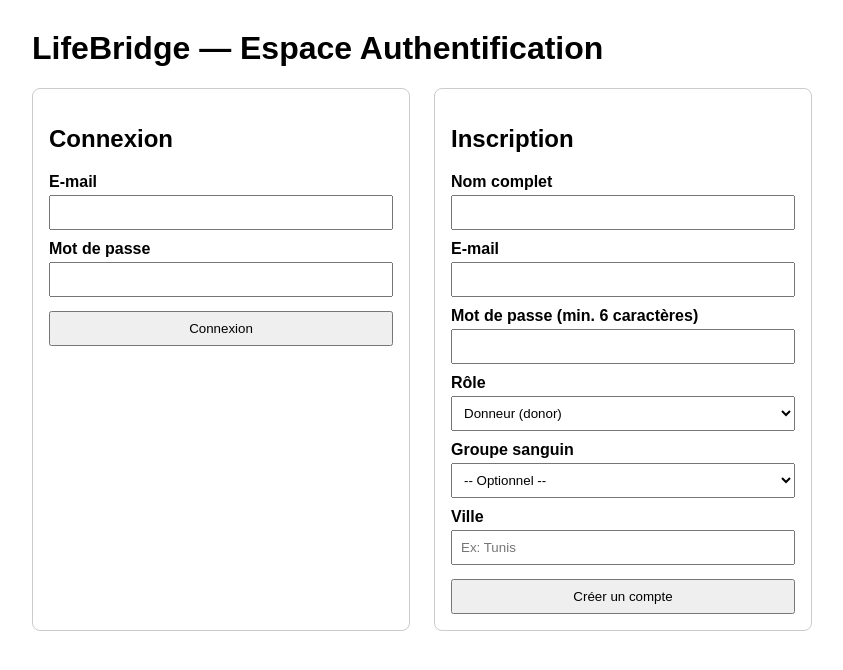
After one commit to Fattouma87/LifeBridge-, a PHP site: page /app/views/auth.php in a window 1280 px wide. The commit adds this page. Shown: the top 670 px of the page, without its empty margins (218-1061 px from the left). Run offline with PHP 8.4, Linux system fonts and the light colour scheme.

Commit message:
Ajout du modèle user.php, AuthController, vue auth.php et mise à jour README.md

```diff
--- /dev/null
+++ b/app/views/auth.php
@@ -0,0 +1,102 @@
+<?php
+
+declare(strict_types=1);
+
+$currentUser = $_SESSION['user'] ?? null;
+?>
+<!DOCTYPE html>
+<html lang="fr">
+<head>
+    <meta charset="UTF-8">
+    <title>LifeBridge - Authentification</title>
+    <style>
+        body { font-family: Arial, sans-serif; max-width: 780px; margin: 30px auto; padding: 0 16px; }
+        .grid { display: grid; grid-template-columns: 1fr 1fr; gap: 24px; margin-top: 20px; }
+        .card { border: 1px solid #ccc; border-radius: 8px; padding: 16px; }
+        label { display: block; margin-top: 10px; font-weight: bold; }
+        input, select, button { width: 100%; padding: 8px; margin-top: 4px; box-sizing: border-box; }
+        button { margin-top: 14px; cursor: pointer; }
+        .error { background: #ffe6e6; color: #900; padding: 10px; border-radius: 6px; margin-top: 12px; }
+        .success { background: #e6ffed; color: #064; padding: 10px; border-radius: 6px; margin-top: 12px; }
+    </style>
+</head>
+<body>
+    <h1>LifeBridge — Espace Authentification</h1>
+
+    <?php if (!empty($error)): ?>
+        <div class="error"><?= htmlspecialchars($error, ENT_QUOTES, 'UTF-8') ?></div>
+    <?php endif; ?>
+
+    <?php if (!empty($success)): ?>
+        <div class="success"><?= htmlspecialchars($success, ENT_QUOTES, 'UTF-8') ?></div>
+    <?php endif; ?>
+
+    <?php if ($currentUser !== null): ?>
+        <div class="card">
+            <h2>Connecté en tant que : <?= htmlspecialchars($currentUser['full_name'], ENT_QUOTES, 'UTF-8') ?></h2>
+            <p><strong>E-mail :</strong> <?= htmlspecialchars($currentUser['email'], ENT_QUOTES, 'UTF-8') ?></p>
+            <p><strong>Rôle :</strong> <?= htmlspecialchars($currentUser['role'], ENT_QUOTES, 'UTF-8') ?></p>
+            <p><strong>Groupe sanguin :</strong> <?= htmlspecialchars($currentUser['blood_group'] ?? 'Non précisé', ENT_QUOTES, 'UTF-8') ?></p>
+            <p><strong>Ville :</strong> <?= htmlspecialchars($currentUser['city'] ?? 'Non précisée', ENT_QUOTES, 'UTF-8') ?></p>
+
+            <form method="POST">
+                <input type="hidden" name="action" value="logout">
+                <button type="submit">Se déconnecter</button>
+            </form>
+        </div>
+    <?php else: ?>
+        <div class="grid">
+            <div class="card">
+                <h2>Connexion</h2>
+                <form method="POST">
+                    <input type="hidden" name="action" value="login">
+
+                    <label for="login_email">E-mail</label>
+                    <input id="login_email" type="email" name="email" required>
+
+                    <label for="login_password">Mot de passe</label>
+                    <input id="login_password" type="password" name="password" required>
+
+                    <button type="submit">Connexion</button>
+                </form>
+            </div>
+
+            <div class="card">
+                <h2>Inscription</h2>
+                <form method="POST">
+                    <input type="hidden" name="action" value="register">
+
+                    <label for="reg_name">Nom complet</label>
+                    <input id="reg_name" type="text" name="full_name" required>
+
+                    <label for="reg_email">E-mail</label>
+                    <input id="reg_email" type="email" name="email" required>
+
+                    <label for="reg_password">Mot de passe (min. 6 caractères)</label>
+                    <input id="reg_password" type="password" name="password" required>
+
+                    <label for="reg_role">Rôle</label>
+                    <select id="reg_role" name="role">
+                        <option value="donor">Donneur (donor)</option>
+                        <option value="center">Centre de don (center)</option>
+                    </select>
+
+                    <label for="reg_blood">Groupe sanguin</label>
+                    <select id="reg_blood" name="blood_group">
+                        <option value="">-- Optionnel --</option>
+                        <option value="A+">A+</option><option value="A-">A-</option>
+                        <option value="B+">B+</option><option value="B-">B-</option>
+                        <option value="AB+">AB+</option><option value="AB-">AB-</option>
+                        <option value="O+">O+</option><option value="O-">O-</option>
+                    </select>
+
+                    <label for="reg_city">Ville</label>
+                    <input id="reg_city" type="text" name="city" placeholder="Ex: Tunis">
+
+                    <button type="submit">Créer un compte</button>
+                </form>
+            </div>
+        </div>
+    <?php endif; ?>
+</body>
+</html>
```
Also changed, not shown: index.php (+34 -1 lines).
